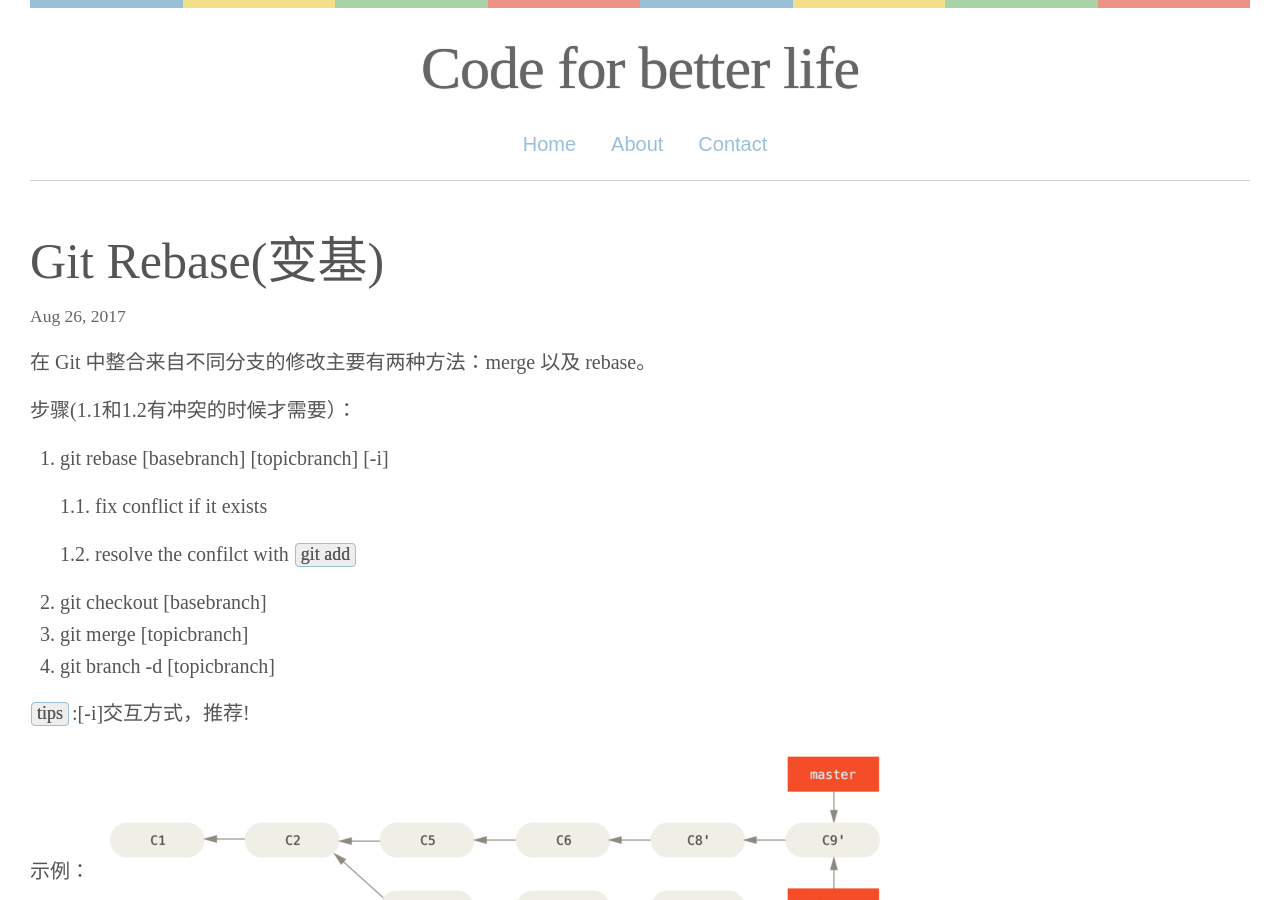
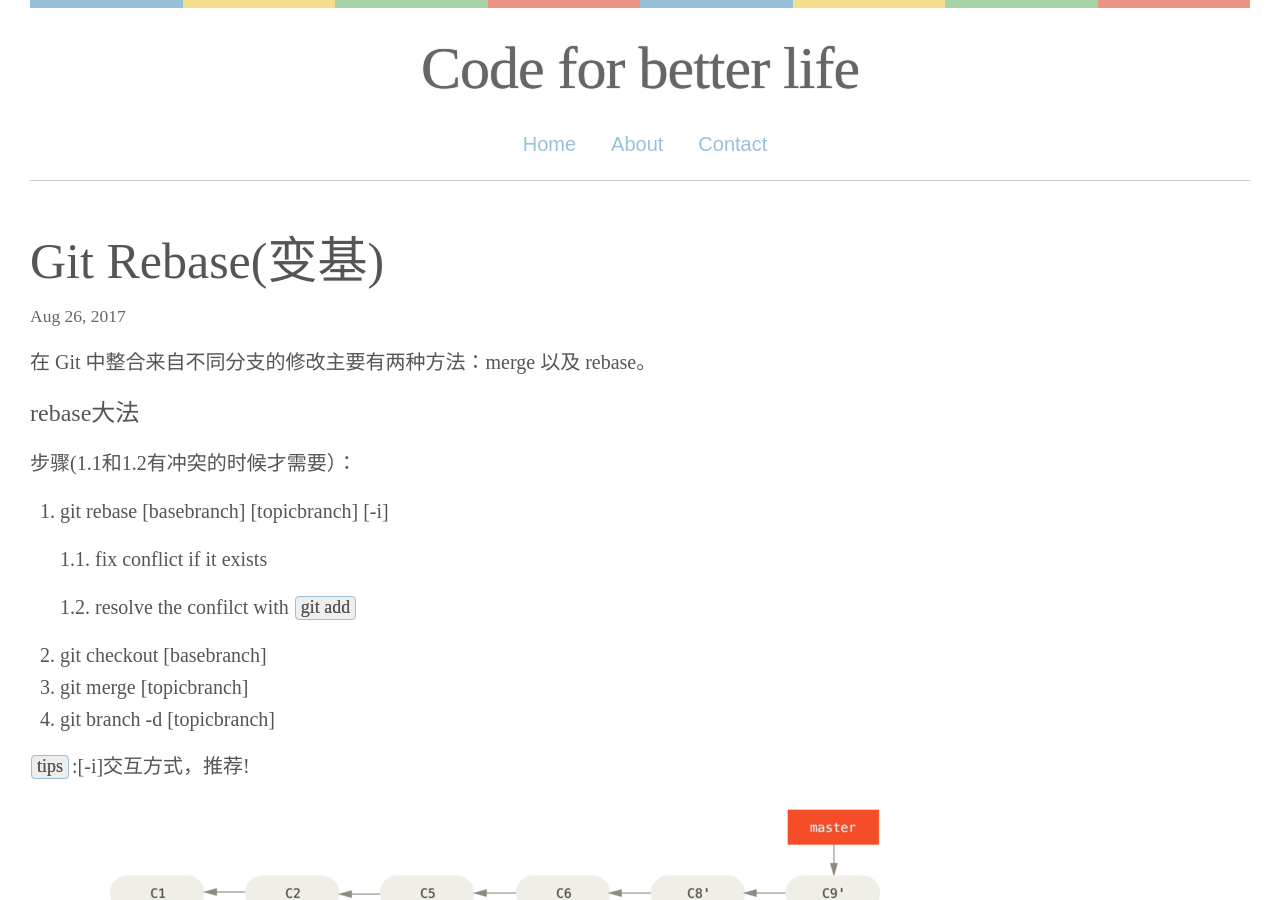
Before and after one commit to YYvanYang/yyvanyang.github.io, a Jekyll site: the page built from _posts/2017-08-26-rebase.md, in a window 1280 px wide and 900 px high. Built offline with Jekyll 4.4.1, drawn with Linux system fonts in a browser that asks for light colours; some web fonts are replaced.

Commit message:
Update 2017-08-26-rebase.md

```diff
--- a/_posts/2017-08-26-rebase.md
+++ b/_posts/2017-08-26-rebase.md
@@ -5,6 +5,7 @@ title:  "Git Rebase(变基)"
 
 在 Git 中整合来自不同分支的修改主要有两种方法：merge 以及 rebase。
 
+### rebase大法
 步骤(1.1和1.2有冲突的时候才需要）：
  1. git rebase [basebranch] [topicbranch] [-i]
 
```
